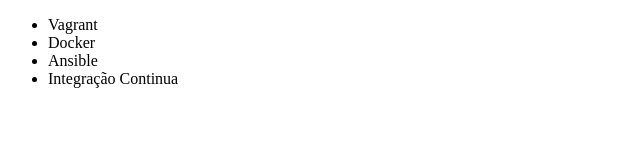
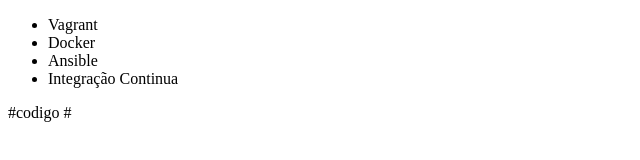
Before and after one commit to gabriel-delmaestro/AprendendoGit, a plain HTML site: page index.html in a window 1280 px wide. Shown: the full height of the page, 0-640 px from the left. Drawn offline with Linux system fonts and the light colour scheme.

Commit message:
Alteracao

```diff
--- a/index.html
+++ b/index.html
@@ -13,3 +13,4 @@
     </ul>
 </body>
 </html>
+#codigo #
```
